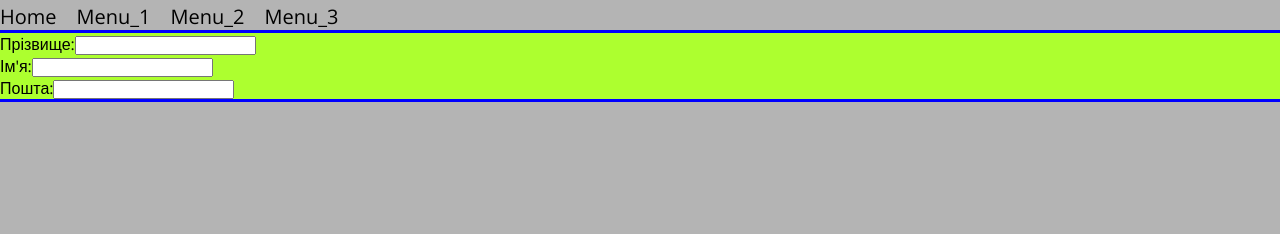
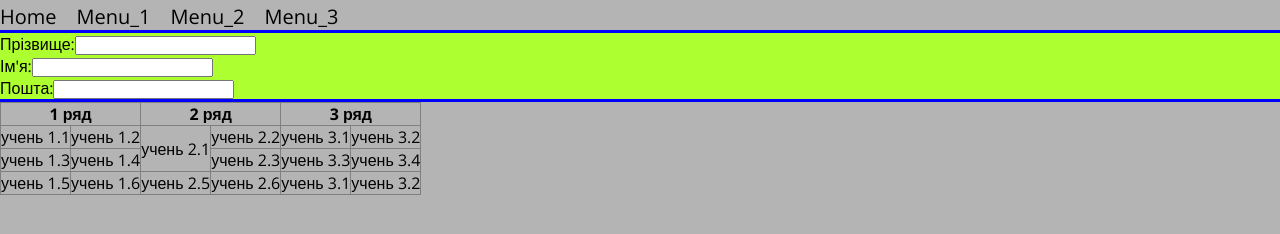
Before and after one commit to isydora80/my-project, a plain HTML site: page index.html in a window 1280 px wide. Shown: the part 52-286 px from the top of the page. Drawn offline with nearby package versions, Linux system fonts and the light colour scheme.

Commit message:
add table

```diff
--- a/index.html
+++ b/index.html
@@ -50,7 +50,38 @@
         </section>
         <section>
             <div class="line">
-                </div>
+            </div>
+         <table border="1">
+            <tr>
+                <th colspan="2">1 ряд</th>
+                <th colspan="2">2 ряд</th>
+                <th colspan="2">3 ряд</th>
+            </tr>
+            <tr>
+                <td>учень 1.1</td>
+                <td>учень 1.2</td>
+                <td rowspan="2">учень 2.1</td>
+                <td>учень 2.2</td>
+                <td>учень 3.1</td>
+                <td>учень 3.2</td>
+            </tr>
+            <tr>
+                <td>учень 1.3</td>
+                <td>учень 1.4</td>
+                <td>учень 2.3</td>
+                <td>учень 3.3</td>
+                <td>учень 3.4</td>
+            </tr>
+            <tr>
+                <td>учень 1.5</td>
+                <td>учень 1.6</td>
+                <td>учень 2.5</td>
+                <td>учень 2.6</td>
+                <td>учень 3.1</td>
+                <td>учень 3.2</td>
+        </tr>
+
+         </table>
         </section>
     </main>
 
--- a/styles.css
+++ b/styles.css
@@ -31,3 +31,8 @@ body{
 
 .form_section{
     background-color: greenyellow;
+}
+
+table{
+    border-collapse: collapse;
+}
```
